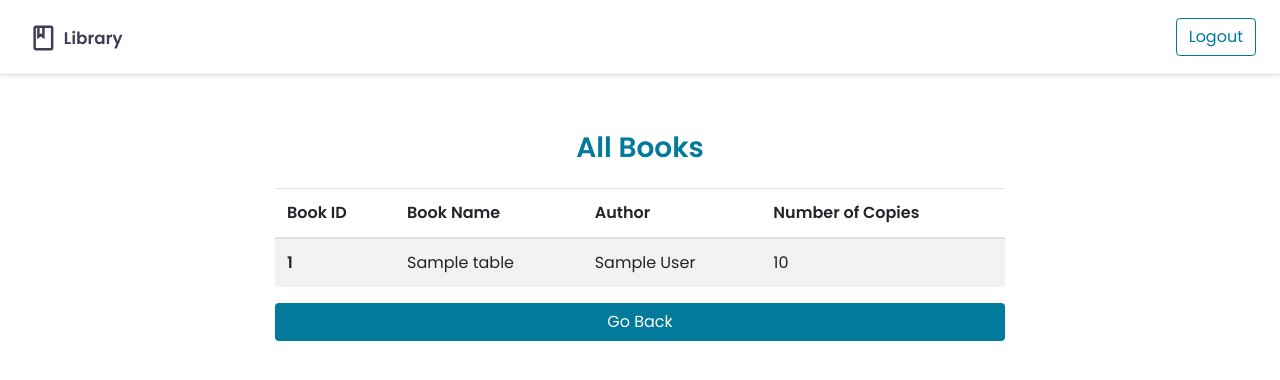
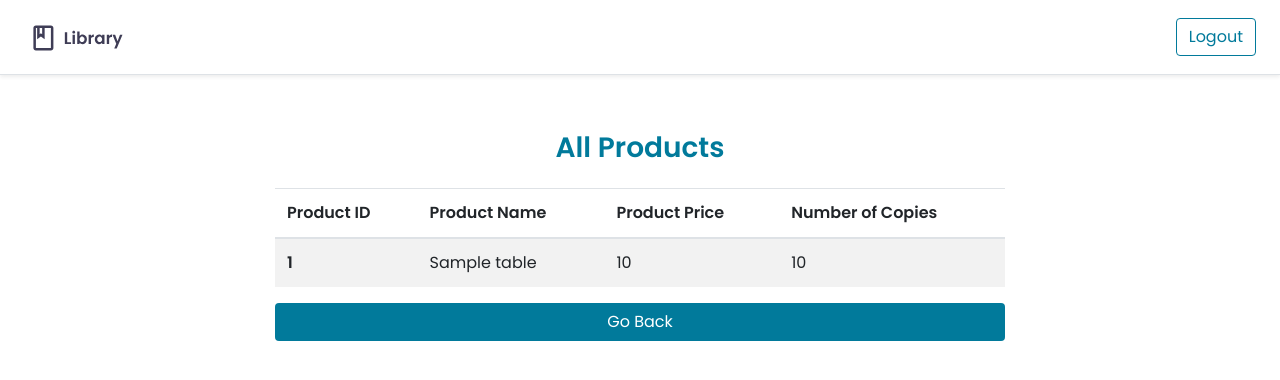
Before and after one commit to runalb/PHP-Inventory-Management-System, a PHP site: page /view-books.php in a window 1280 px wide. Shown: the top 380 px of the page. Run offline with PHP 8.4, Linux system fonts and the light colour scheme; the visitor is signed in with stand-in values (Sample User, id 1); tables that the repository leaves empty or names only in its code hold one stand-in row (values such as "Sample post").

Commit message:
BE - Fixed - view products

```diff
--- a/view-books.php
+++ b/view-books.php
@@ -7,7 +7,7 @@ session_start();
 <head>
     <meta charset="UTF-8">
     <meta name="viewport" content="width=device-width, initial-scale=1.0">
-    <title>View Books</title>
+    <title>View Products</title>
     <link rel="preconnect" href="https://fonts.gstatic.com">
     <link href="https://fonts.googleapis.com/css2?family=Poppins:wght@400;500;600&display=swap" rel="stylesheet">
     <link rel="stylesheet" href="assets/dist/css/bootstrap.min.css" >
@@ -36,7 +36,7 @@ session_start();
 
                 <div class="mt-4">
                     <div class="text-center p-3">
-                        <h3 class="theme-color">All Books</h3>
+                        <h3 class="theme-color">All Products</h3>
                     </div>
                 </div>
 
@@ -44,7 +44,7 @@ session_start();
 		              $servername = "localhost";
 		              $username = "root";
 		              $password = "";
-		              $dbname ="librarydb";
+		              $dbname ="inventory_db";
 
 		              // Create connection
 		              $conn = new mysqli($servername, $username, $password, $dbname);
@@ -53,16 +53,16 @@ session_start();
 			              die("Connection failed: " . $conn->connect_error);
 		              }
 
-                  $sql='SELECT * FROM book_table';
+                  $sql='SELECT * FROM available_stock_table';
                   $ret=mysqli_query($conn,$sql);
                   if(mysqli_num_rows($ret)>0)
                   {
 
-                    echo"<table class='table table-striped'><thead><tr><th scope='col'>Book ID</th><th scope='col'>Book Name</th><th scope='col'>Author</th><th scope='col'>Number of Copies</th></tr></thead><tbody>";
+                    echo"<table class='table table-striped'><thead><tr><th scope='col'>Product ID</th><th scope='col'>Product Name</th><th scope='col'>Product Price</th><th scope='col'>Number of Copies</th></tr></thead><tbody>";
 
 					          while($row=mysqli_fetch_assoc($ret))
 					          {
-						          echo"<tr><th scope='row'>{$row['book_id']}</th><td>{$row['book_name']}</td><td>{$row['author_name']}</td><td>{$row['quantity']}</td></tr>";
+						          echo"<tr><th scope='row'>{$row['product_id']}</th><td>{$row['product_name']}</td><td>{$row['product_price']}</td><td>{$row['quantity']}</td></tr>";
 					          }
 
 			            echo"</tbody></table>";
@@ -72,7 +72,7 @@ session_start();
                   }
                   if(mysqli_num_rows($ret)==0)
                   {
-                      echo "<h1 class='text-center'>No Books are thier to view....</h1><div class='col'><form action='dashboard.php'><button type='submit' class='btn action-btn btn-block mt-4'>Done</button></form></div>";
+                      echo "<h1 class='text-center'>No Products are thier to view....</h1><div class='col'><form action='dashboard.php'><button type='submit' class='btn action-btn btn-block mt-4'>Done</button></form></div>";
 
                   }?>
 
```
